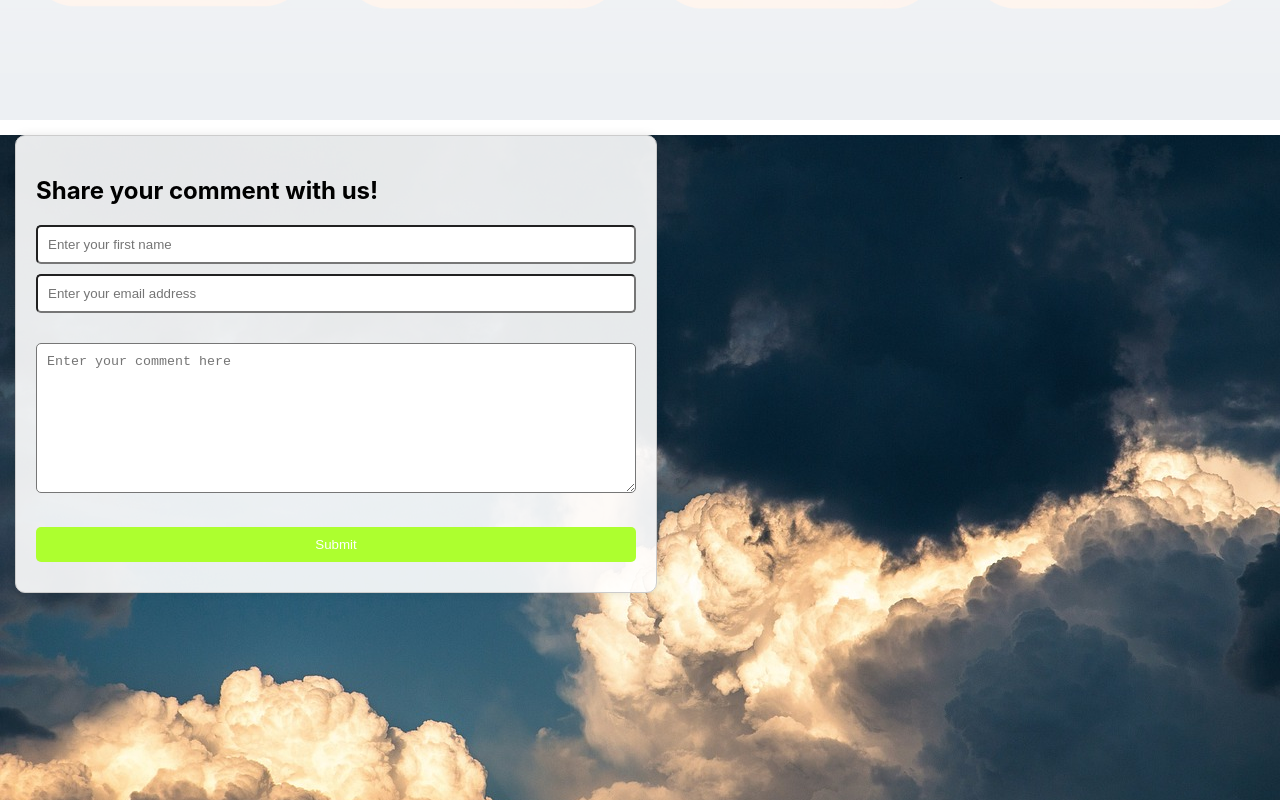
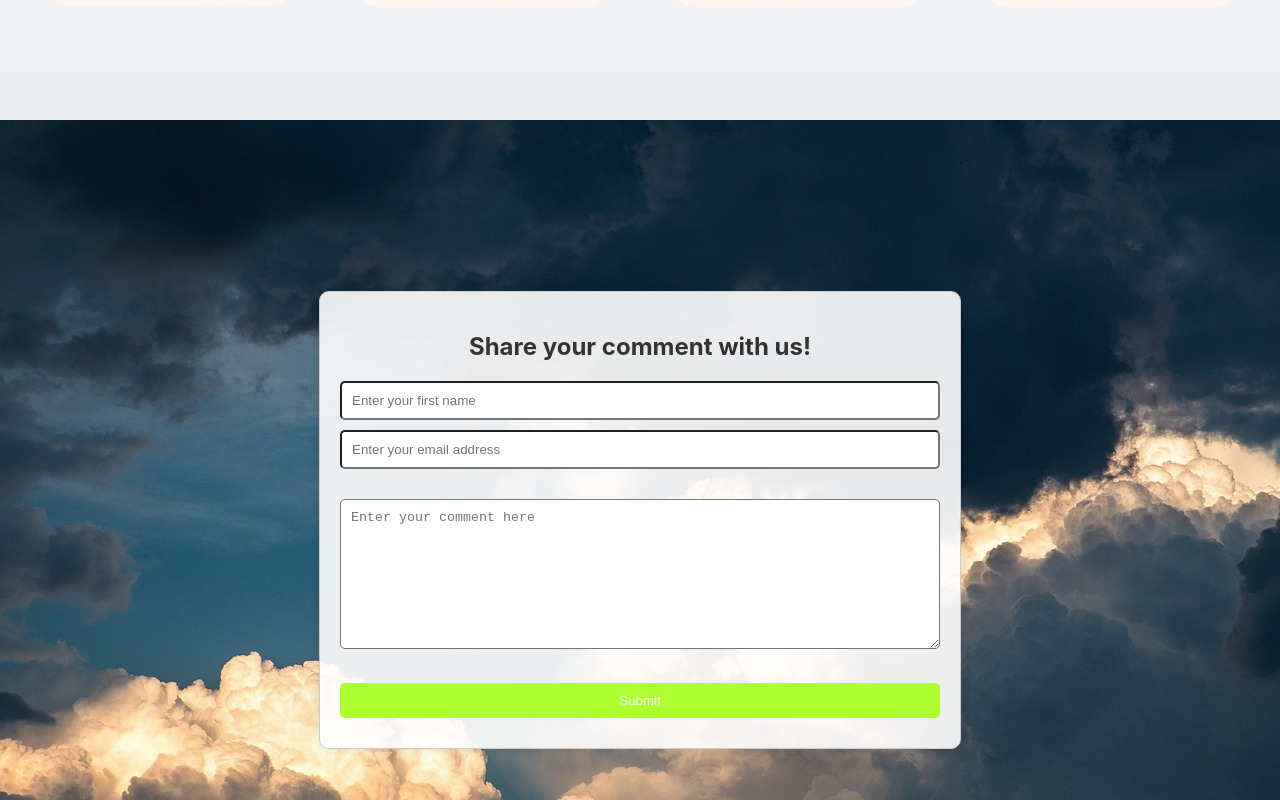
Before and after one commit to FredLenrie/forecastly-react, a React (Create React App) app: page / in a window 1280 px wide. Shown: the part 2280-3080 px from the top of the page. Built offline with nearby package versions, Linux system fonts and the light colour scheme.

Commit message:
adjusting the contact us container to the center of the screen in the ContactSection.css file

```diff
--- a/src/components/ContactSection.css
+++ b/src/components/ContactSection.css
@@ -1,4 +1,10 @@
 .contact-section {
+  background-color: #f4f4f4;
+  color: #333;
+  display: flex;
+  justify-content: center;
+  align-items: center;
+  text-align: center;
   background-image: url('../../public/cloudimage.jpg');
   background-size: cover;
   background-position: center;
```
